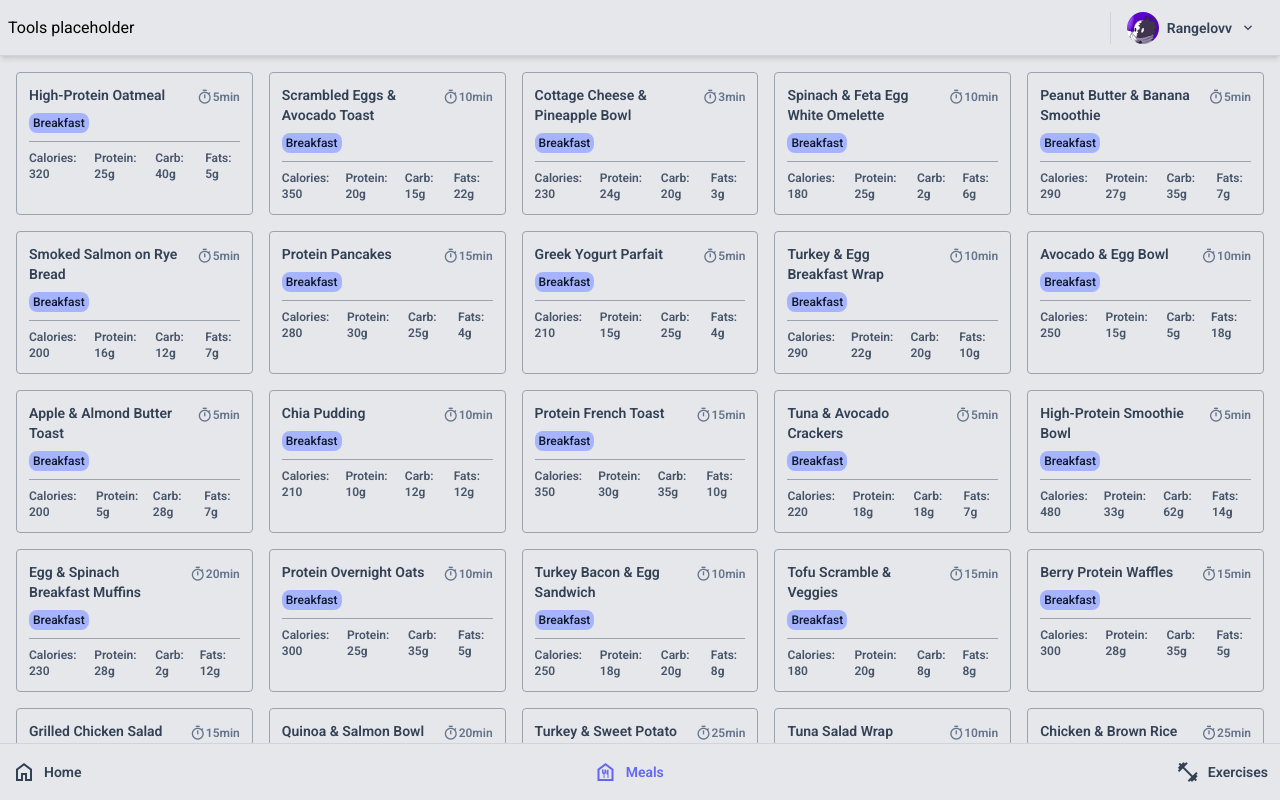
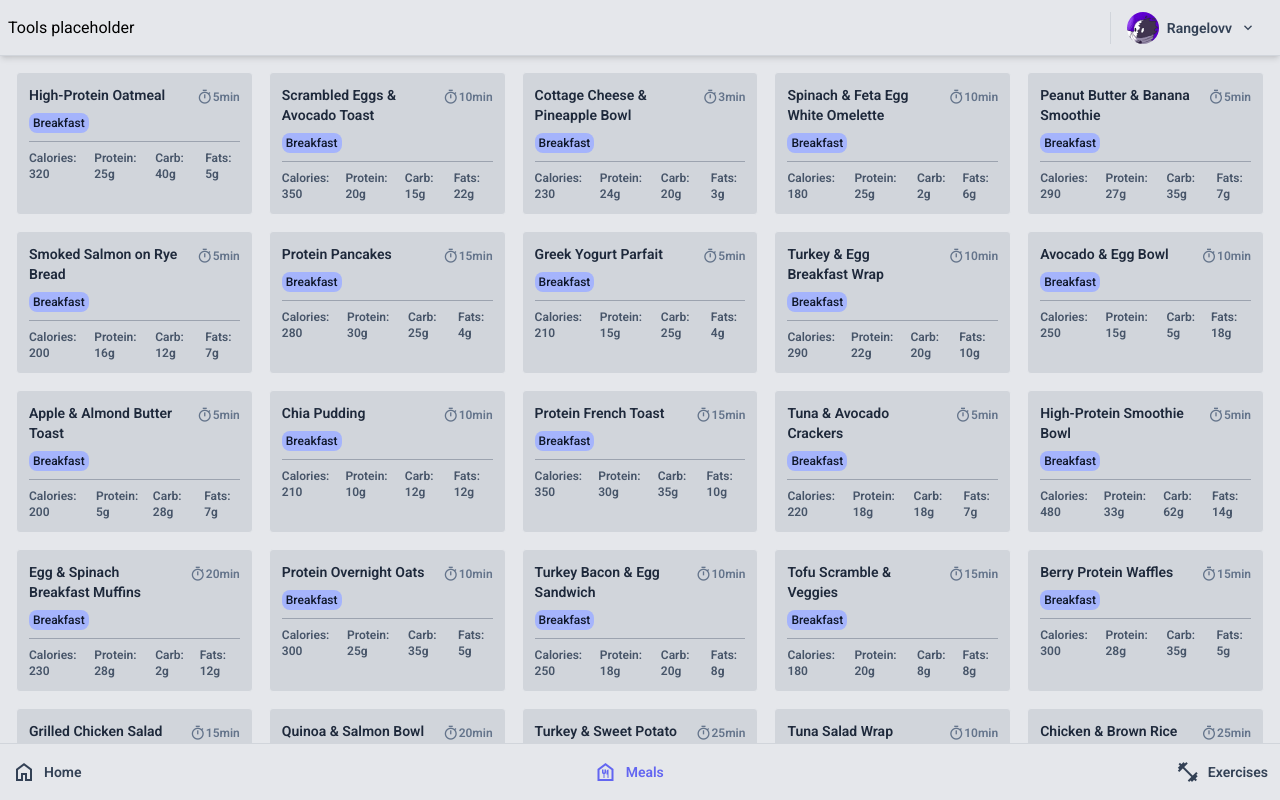
Before and after one commit to arangelovv/project-holism, an Angular app: page /meals in a window 1280 px wide. Built offline with nearby package versions, Linux system fonts and the light colour scheme.

Commit message:
added feature components for home and exercises + meals card styling changes

```diff
--- a/src/app/app.routes.ts
+++ b/src/app/app.routes.ts
@@ -9,7 +9,7 @@ export const routes: Routes = [
   {
     path: "home",
     loadComponent: () =>
-      import("./features/meals/meals.component").then((c) => c.MealsComponent),
+      import("./features/home/home.component").then((c) => c.HomeComponent),
   },
   {
     path: "meals",
@@ -19,6 +19,8 @@ export const routes: Routes = [
   {
     path: "exercises",
     loadComponent: () =>
-      import("./features/meals/meals.component").then((c) => c.MealsComponent),
+      import("./features/exercises/exercises.component").then(
+        (c) => c.ExercisesComponent
+      ),
   },
 ];
--- a/src/app/core/core.component.html
+++ b/src/app/core/core.component.html
@@ -1,8 +1,10 @@
 @if (screenWidth <= 1366 ){
 <div class="flex flex-col w-full h-full bg-transparent">
+  @if(!isHomeRoute){
   <div class="static">
     <app-toolbar />
   </div>
+  }
   <div class="overflow-auto">
     <router-outlet />
   </div>
@@ -16,7 +18,9 @@
     <app-sidebar />
   </div>
   <div class="flex flex-col grow">
+    @if(!isHomeRoute){
     <app-toolbar />
+    }
     <div class="overflow-auto">
       <router-outlet />
     </div>
--- a/src/app/core/core.component.ts
+++ b/src/app/core/core.component.ts
@@ -2,14 +2,25 @@ import { Component, HostListener } from "@angular/core";
 import { RouterOutlet } from "@angular/router";
 import { SidebarComponent } from "./components/sidebar/sidebar.component";
 import { ToolbarComponent } from "./components/toolbar/toolbar.component";
+import { Router } from "@angular/router";
+import { NgIf } from "@angular/common";
 
 @Component({
   selector: "app-core",
-  imports: [RouterOutlet, SidebarComponent, ToolbarComponent],
+  imports: [RouterOutlet, SidebarComponent, ToolbarComponent, NgIf],
   templateUrl: "./core.component.html",
 })
 export class CoreComponent {
   screenWidth: number = window.innerWidth;
+  isHomeRoute = false;
+
+  constructor(private router: Router) {}
+
+  ngOnInit(): void {
+    this.router.events.subscribe(() => {
+      this.isHomeRoute = this.router.url === "/home";
+    });
+  }
 
   @HostListener("window:resize", ["$event"])
   onResize(event: Event): void {
--- /dev/null
+++ b/src/app/features/exercises/exercises.component.html
@@ -0,0 +1 @@
+<p>exercises works!</p>
--- /dev/null
+++ b/src/app/features/home/home.component.html
@@ -0,0 +1 @@
+<p>home works!</p>
--- a/src/app/features/meals/components/meal-card/meal-card.component.html
+++ b/src/app/features/meals/components/meal-card/meal-card.component.html
@@ -1,9 +1,9 @@
 <div
-  class="flex flex-col gap-2 rounded border w-full h-full p-3 border-gray-400 cursor-pointer hover:border-indigo-500 transition-colors duration-200 flex-shrink-0"
+  class="flex flex-col gap-2 rounded border w-full h-full p-3 bg-gray-300 cursor-pointer hover:border-indigo-500 transition-colors duration-200 flex-shrink-0"
 >
   <div class="flex flex-row items-start gap-4 pb-2 border-b border-gray-400">
     <div class="flex-grow flex flex-col gap-2">
-      <span id="meal-name" class="text-slate-700 text-sm font-semibold">{{
+      <span id="meal-name" class="text-slate-800 text-sm font-semibold">{{
         mealName()
       }}</span>
       <div
```
Also changed, not shown: src/app/features/exercises/exercises.component.ts (added, +10 -0 lines), src/app/features/home/home.component.ts (added, +10 -0 lines), 1 other file (tests, documents, lock files or other folders).
